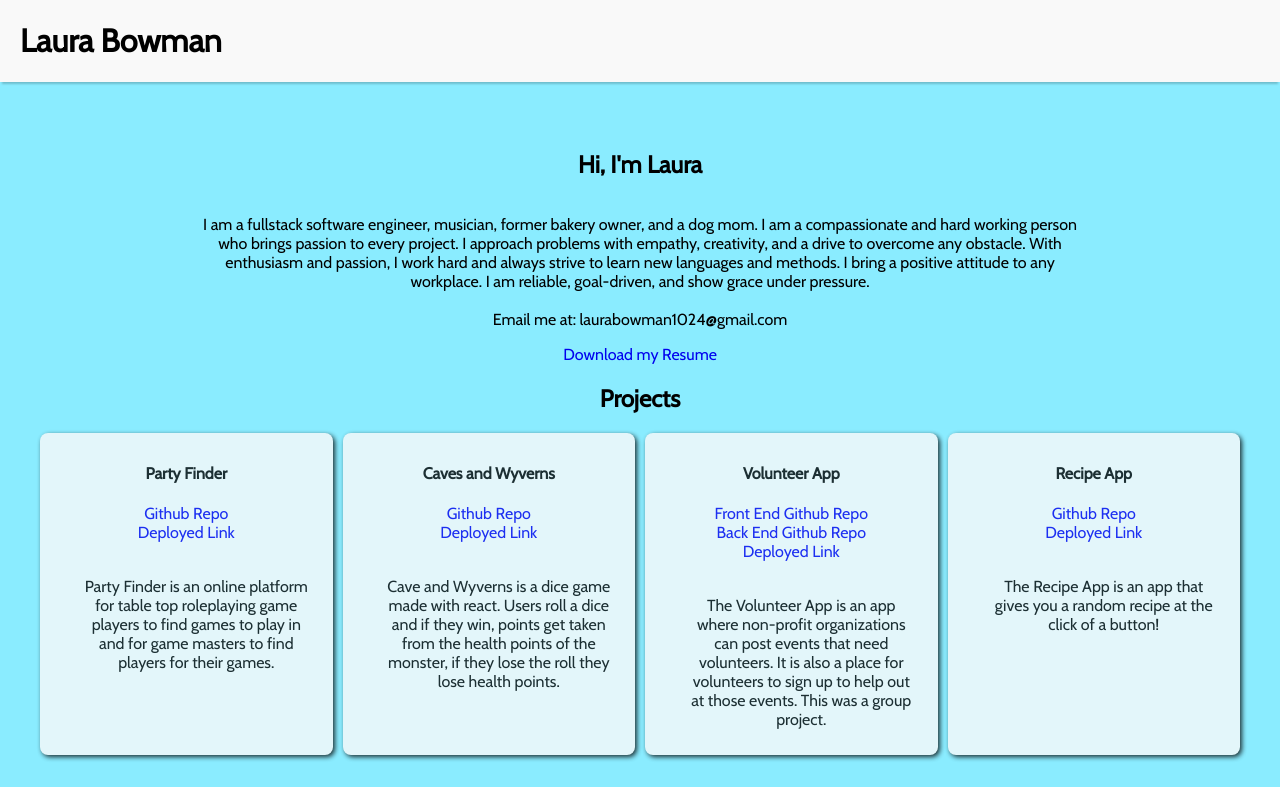
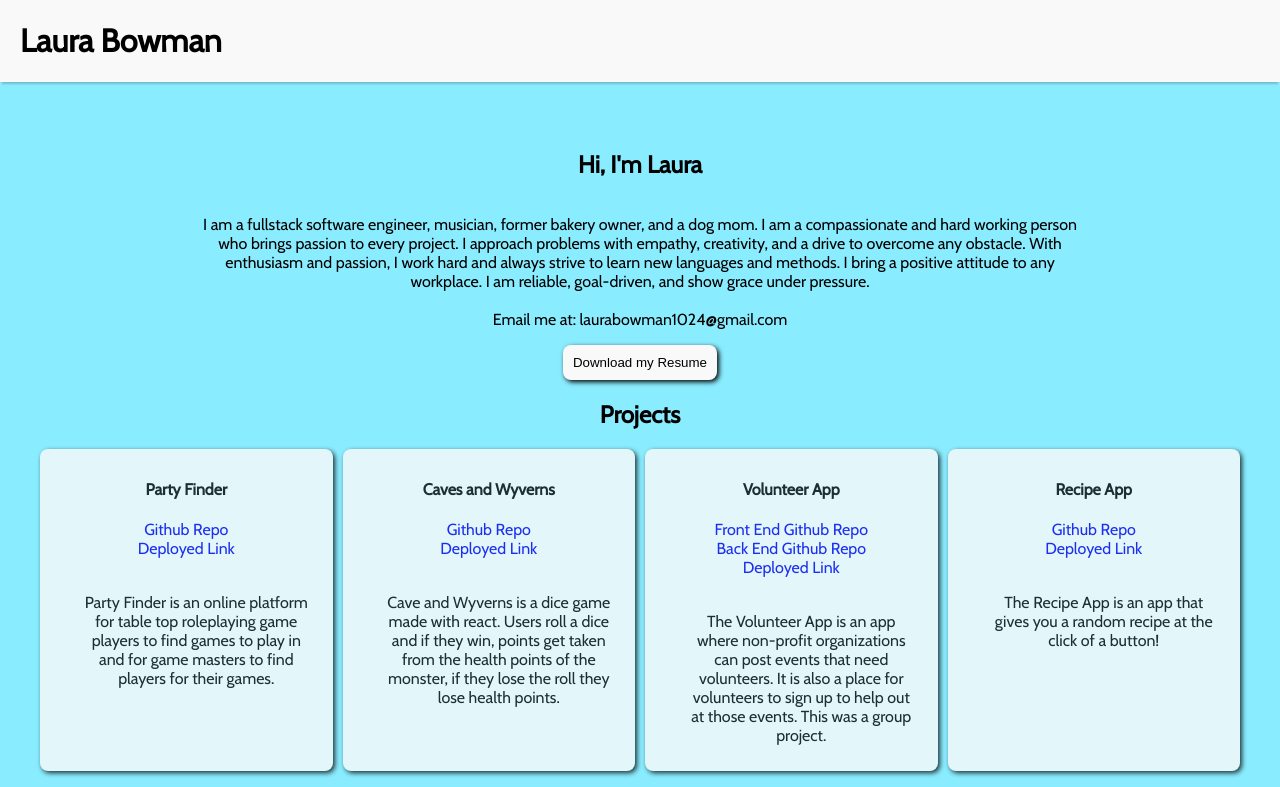
Before and after one commit to laurabow/portfolio, a React (Create React App) app in the folder client/: page / in a window 1280 px wide. Shown: the top 787 px of the page. Built offline with nearby package versions, Linux system fonts and the light colour scheme.

Commit message:
made download link a button

```diff
--- a/client/src/components/Home/Home.css
+++ b/client/src/components/Home/Home.css
@@ -12,6 +12,14 @@
   flex-direction: column;
   margin-left: 200px;
   margin-right: 200px;
+}
+
+.resume-btn {
+  background-color: #f9f9f9;
+  border: none;
+  padding: 10px;
+  border-radius: 8px;
+  box-shadow: 2px 2px 5px;
 }
 
 .skills-container {
--- a/client/src/components/Home/Home.jsx
+++ b/client/src/components/Home/Home.jsx
@@ -13,7 +13,9 @@ export default function Home() {
           href={pdf}
           target="_blank"
           rel="noreferrer">
-          Download my Resume
+          <button className='resume-btn'>
+            Download my Resume
+          </button>
         </a>
       </div>
       <Projects />
```
